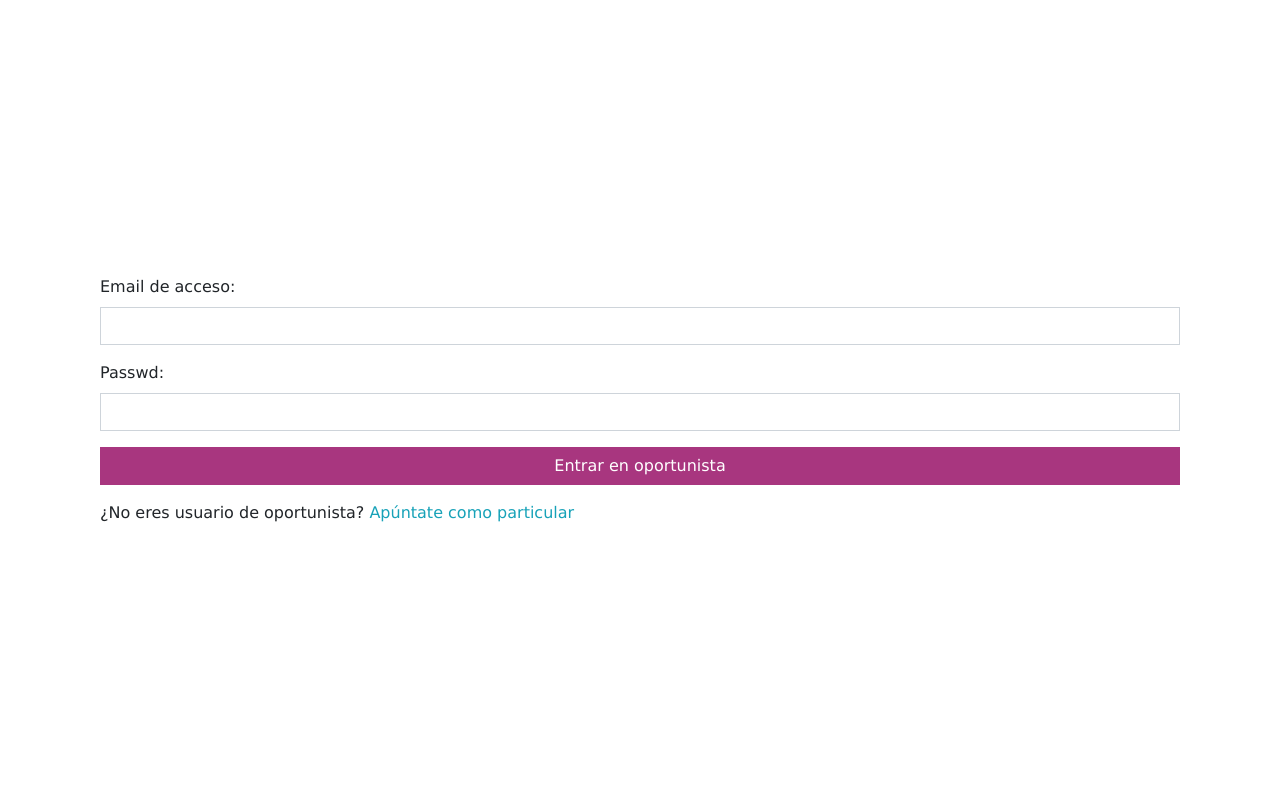
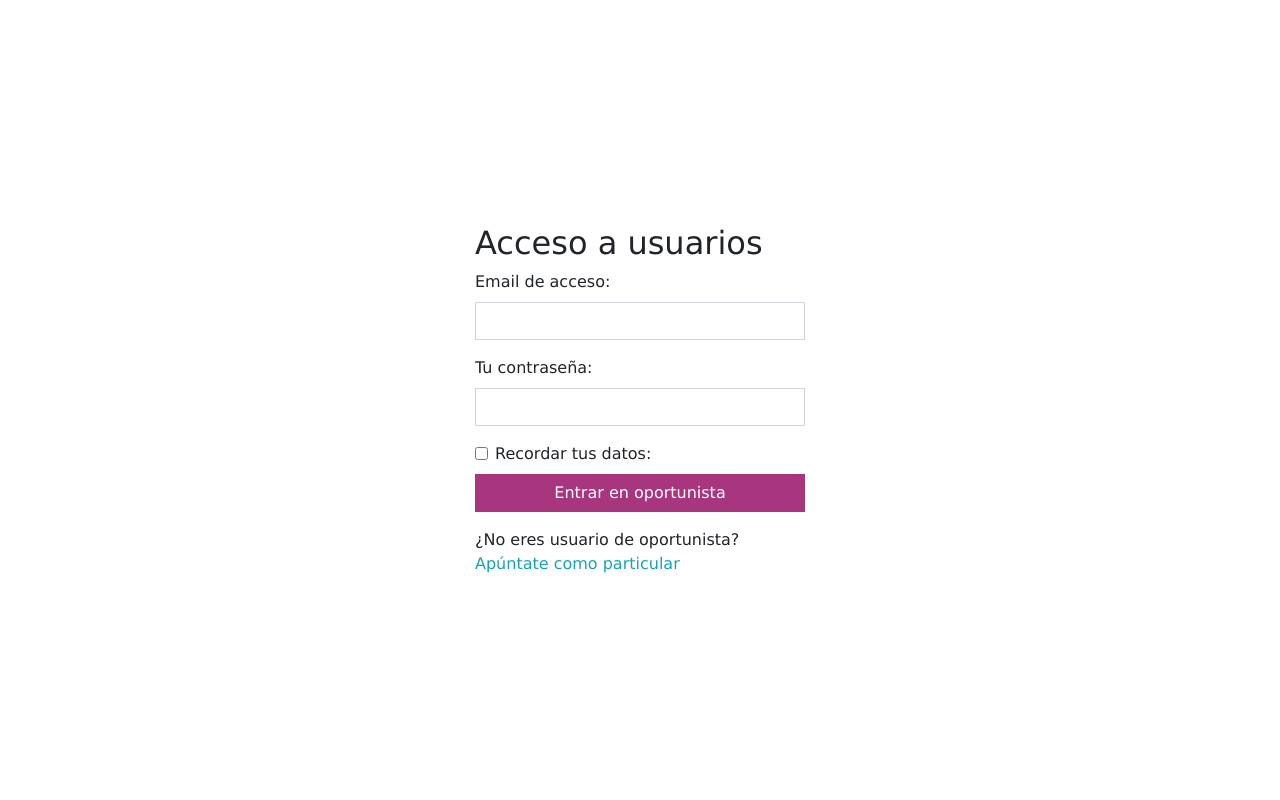
Before and after one commit to aadevafi7/F1-Oportunista-deployment, a Django app: template idealista/templates/idealista_app/login.html in a window 1280 px wide. Run offline with Django 3.2, Linux system fonts and the light colour scheme; the template is opened without the code that fills it: values that come from a table or form of the project are taken from there, others are empty; parts of the project's set-up code (start-up, migrations or seed data) failed here and were passed over; some libraries are stand-ins or nearby versions.

Commit message:
Fixed email->username passwrd->password
Added remember field (checkbox)

```diff
--- a/idealista/idealista_app/forms.py
+++ b/idealista/idealista_app/forms.py
@@ -1,5 +1,8 @@
 from django import forms
 
+
 class LoginForm(forms.Form):
-    email = forms.EmailField(label='Email de acceso')
-    passwd = forms.CharField(widget=forms.PasswordInput)
+    username = forms.EmailField(label='Email de acceso')
+    password = forms.CharField(
+        widget=forms.PasswordInput, label='Tu contraseña')
+    remember = forms.BooleanField(label='Recordar tus datos')
--- a/idealista/idealista_app/urls.py
+++ b/idealista/idealista_app/urls.py
@@ -3,13 +3,11 @@ from . import views
 from idealista_app.views import register_user
 
 urlpatterns =[
-
     url(
         regex=r'^register/$',
         view=views.register_user,
         name='register_user'
     ),
-
     url(
         regex=r'^home/$',
         view=views.homePage,
@@ -19,6 +17,7 @@ urlpatterns =[
         regex=r'^submit/$',
         view=views.submit,
         name='submit'
+    ),
     url(
         regex=r'^login/',
         view=views.login,
--- a/idealista/templates/idealista_app/login.html
+++ b/idealista/templates/idealista_app/login.html
@@ -1,17 +1,25 @@
-
 <meta charset="utf-8">
 <html>
+
 <head>
     {% load widget_tweaks %}
     {% load static %}
     <link rel="stylesheet" type="text/css" href="{% static "css/style.css" %}">
 </head>
+
 <body>
-        <div class="container vertical-center max-width-300">
+    <div class="vertical-center">
+        <div class="container max-width-330">
             <div class="container col">
+                <div>
+
+                    <h2>Acceso a usuarios</h2>
+                </div>
+                <div>
                     <form action="/login/" method="POST">
                         {% csrf_token %}
                         {% for field in form %}
+                        {% if field.name != "remember" %}
                         <div class="form-group">
                             {{ field.label_tag }}
                             {% render_field field class="form-control rounded-0" %}
@@ -21,17 +29,26 @@
                             </div>
                             {% endfor %}
                         </div>
+                        {% endif %}
+                        {% endfor %}
 
 
-                    {% endfor %}
+                        <div class="form-check">
+                            {% render_field form.remember class="form-check-input" %}
+                            {{ form.remember.label_tag }}
+                        </div>
+
                         <button class="btn btn-secondary btn-block rounded-0" type="submit" value="enviar">
                             Entrar en oportunista
                         </button>
                     </form>
+                </div>
                 <div>
                     ¿No eres usuario de oportunista? <a class="text-info" href="#">Apúntate como particular</a>
                 </div>
             </div>
         </div>
+    </div>
 </body>
+
 </html>
```
Lines whose indentation alone changed are shown as unchanged.
